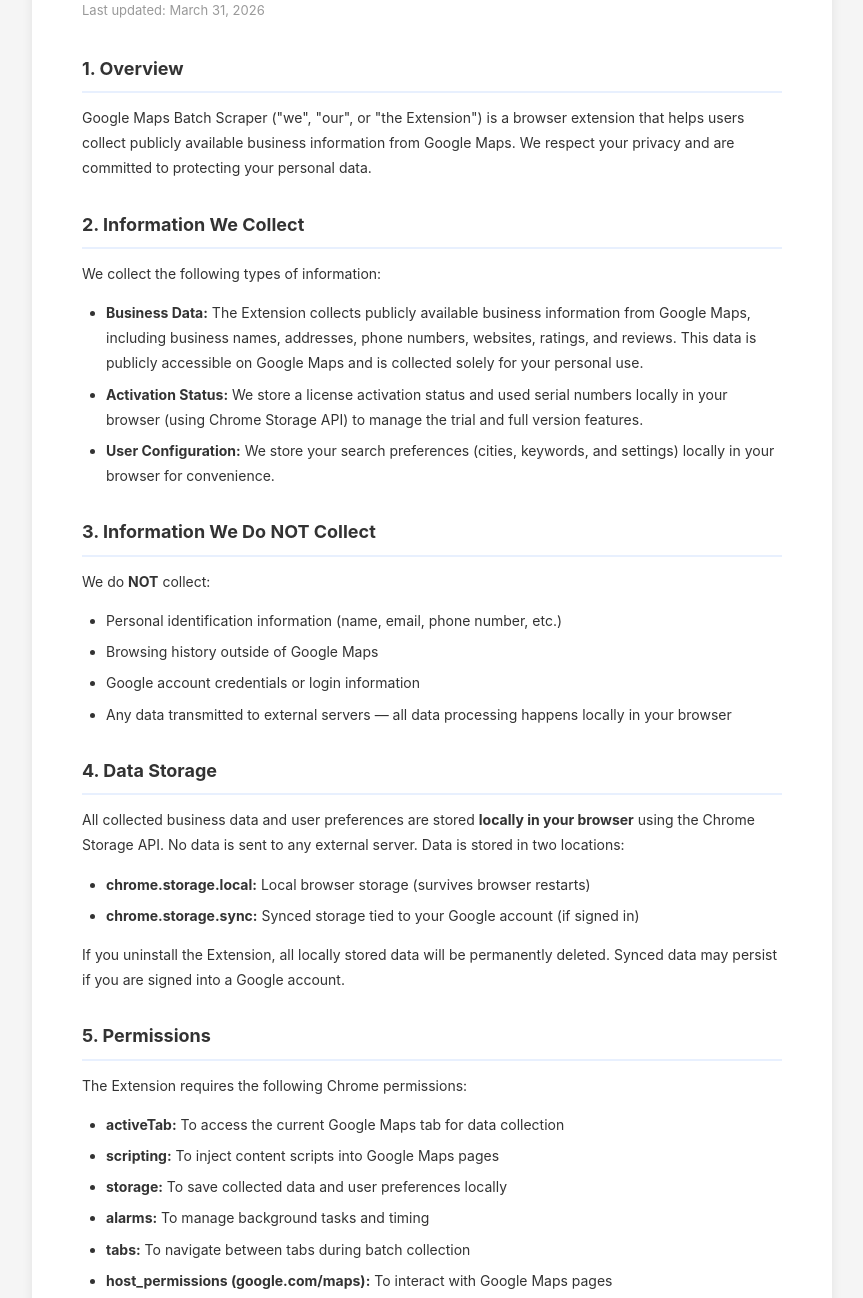
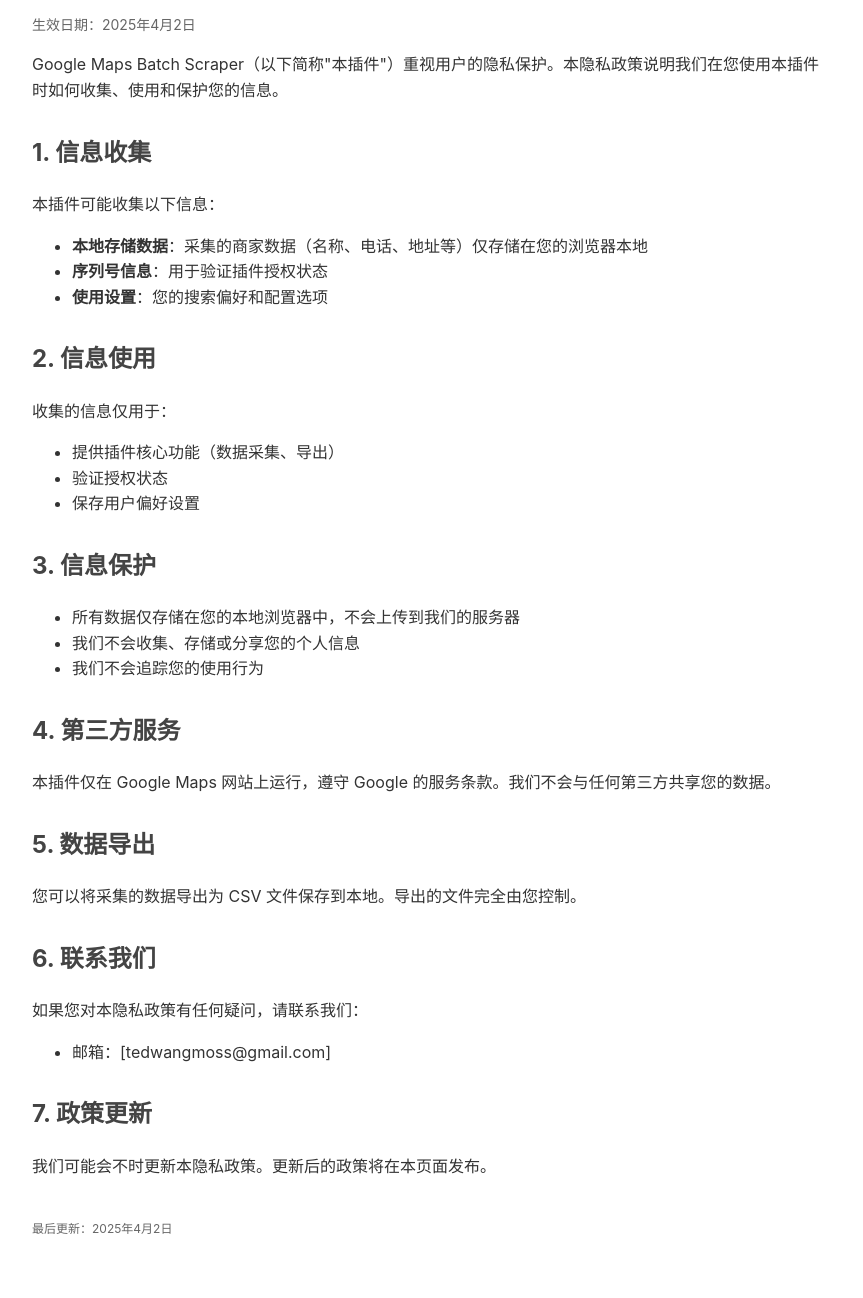
Before and after one commit to tedgut/google-maps-scraper-privacy, a plain HTML site: page index.html in a window 1280 px wide. Shown: the part 132-1430 px from the top of the page, without its empty margins (208-1071 px from the left). Drawn offline with Linux system fonts and the light colour scheme.

Commit message:
Update index.html

```diff
--- a/index.html
+++ b/index.html
@@ -1,148 +1,67 @@
 <!DOCTYPE html>
-<html lang="en">
+<html lang="zh-CN">
 <head>
     <meta charset="UTF-8">
     <meta name="viewport" content="width=device-width, initial-scale=1.0">
-  <title>Privacy Policy - Google Maps Batch Scraper</title>
+    <title>隐私政策 - Google Maps Batch Scraper</title>
     <style>
-    * { margin: 0; padding: 0; box-sizing: border-box; }
         body {
-      font-family: -apple-system, BlinkMacSystemFont, 'Segoe UI', Roboto, Helvetica, Arial, sans-serif;
+            font-family: -apple-system, BlinkMacSystemFont, "Segoe UI", Roboto, "Helvetica Neue", Arial, sans-serif;
+            line-height: 1.6;
+            max-width: 800px;
+            margin: 0 auto;
+            padding: 40px 20px;
             color: #333;
-      line-height: 1.8;
-      background: #f5f5f5;
         }
-    .container {
-      max-width: 800px;
-      margin: 40px auto;
-      background: #fff;
-      padding: 40px 50px;
-      border-radius: 12px;
-      box-shadow: 0 2px 12px rgba(0,0,0,0.08);
-    }
-    h1 {
-      font-size: 24px;
-      color: #1a73e8;
-      margin-bottom: 8px;
-    }
-    .update-date {
-      font-size: 13px;
-      color: #999;
-      margin-bottom: 30px;
-    }
-    h2 {
-      font-size: 18px;
-      color: #333;
-      margin-top: 28px;
-      margin-bottom: 12px;
-      padding-bottom: 6px;
-      border-bottom: 2px solid #e8f0fe;
-    }
-    p {
-      margin-bottom: 14px;
-      font-size: 14px;
-    }
-    ul {
-      margin-bottom: 14px;
-      padding-left: 24px;
-    }
-    li {
-      margin-bottom: 6px;
-      font-size: 14px;
-    }
-    .contact-box {
-      background: #e8f0fe;
-      border: 1px solid #c5d5f8;
-      border-radius: 8px;
-      padding: 16px 20px;
-      margin-top: 20px;
-    }
-    .contact-box strong {
-      color: #1a73e8;
-    }
+        h1 { color: #1a73e8; border-bottom: 2px solid #1a73e8; padding-bottom: 10px; }
+        h2 { color: #444; margin-top: 30px; }
+        .date { color: #666; font-size: 14px; }
     </style>
 </head>
 <body>
-  <div class="container">
-    <h1>Privacy Policy</h1>
-    <p class="update-date">Last updated: March 31, 2026</p>
+    <h1>隐私政策</h1>
+    <p class="date">生效日期：2025年4月2日</p>
 
-    <h2>1. Overview</h2>
-    <p>
-      Google Maps Batch Scraper ("we", "our", or "the Extension") is a browser extension that helps users collect publicly available business information from Google Maps. We respect your privacy and are committed to protecting your personal data.
-    </p>
+    <p>Google Maps Batch Scraper（以下简称"本插件"）重视用户的隐私保护。本隐私政策说明我们在您使用本插件时如何收集、使用和保护您的信息。</p>
 
-    <h2>2. Information We Collect</h2>
-    <p>We collect the following types of information:</p>
+    <h2>1. 信息收集</h2>
+    <p>本插件可能收集以下信息：</p>
     <ul>
-      <li><strong>Business Data:</strong> The Extension collects publicly available business information from Google Maps, including business names, addresses, phone numbers, websites, ratings, and reviews. This data is publicly accessible on Google Maps and is collected solely for your personal use.</li>
-      <li><strong>Activation Status:</strong> We store a license activation status and used serial numbers locally in your browser (using Chrome Storage API) to manage the trial and full version features.</li>
-      <li><strong>User Configuration:</strong> We store your search preferences (cities, keywords, and settings) locally in your browser for convenience.</li>
+        <li><strong>本地存储数据</strong>：采集的商家数据（名称、电话、地址等）仅存储在您的浏览器本地</li>
+        <li><strong>序列号信息</strong>：用于验证插件授权状态</li>
+        <li><strong>使用设置</strong>：您的搜索偏好和配置选项</li>
     </ul>
 
-    <h2>3. Information We Do NOT Collect</h2>
-    <p>We do <strong>NOT</strong> collect:</p>
+    <h2>2. 信息使用</h2>
+    <p>收集的信息仅用于：</p>
     <ul>
-      <li>Personal identification information (name, email, phone number, etc.)</li>
-      <li>Browsing history outside of Google Maps</li>
-      <li>Google account credentials or login information</li>
-      <li>Any data transmitted to external servers — all data processing happens locally in your browser</li>
+        <li>提供插件核心功能（数据采集、导出）</li>
+        <li>验证授权状态</li>
+        <li>保存用户偏好设置</li>
     </ul>
 
-    <h2>4. Data Storage</h2>
-    <p>
-      All collected business data and user preferences are stored <strong>locally in your browser</strong> using the Chrome Storage API. No data is sent to any external server. Data is stored in two locations:
-    </p>
+    <h2>3. 信息保护</h2>
     <ul>
-      <li><strong>chrome.storage.local:</strong> Local browser storage (survives browser restarts)</li>
-      <li><strong>chrome.storage.sync:</strong> Synced storage tied to your Google account (if signed in)</li>
-    </ul>
-    <p>
-      If you uninstall the Extension, all locally stored data will be permanently deleted. Synced data may persist if you are signed into a Google account.
-    </p>
-
-    <h2>5. Permissions</h2>
-    <p>The Extension requires the following Chrome permissions:</p>
-    <ul>
-      <li><strong>activeTab:</strong> To access the current Google Maps tab for data collection</li>
-      <li><strong>scripting:</strong> To inject content scripts into Google Maps pages</li>
-      <li><strong>storage:</strong> To save collected data and user preferences locally</li>
-      <li><strong>alarms:</strong> To manage background tasks and timing</li>
-      <li><strong>tabs:</strong> To navigate between tabs during batch collection</li>
-      <li><strong>host_permissions (google.com/maps):</strong> To interact with Google Maps pages</li>
+        <li>所有数据仅存储在您的本地浏览器中，不会上传到我们的服务器</li>
+        <li>我们不会收集、存储或分享您的个人信息</li>
+        <li>我们不会追踪您的使用行为</li>
     </ul>
 
-    <h2>6. Third-Party Services</h2>
-    <p>
-      This Extension does <strong>NOT</strong> integrate with or send data to any third-party services, analytics platforms, or advertising networks. All functionality operates entirely within your browser.
-    </p>
+    <h2>4. 第三方服务</h2>
+    <p>本插件仅在 Google Maps 网站上运行，遵守 Google 的服务条款。我们不会与任何第三方共享您的数据。</p>
 
-    <h2>7. Data Export</h2>
-    <p>
-      You can export collected business data as CSV files at any time. Exported files are saved to your local device and are not transmitted anywhere.
-    </p>
+    <h2>5. 数据导出</h2>
+    <p>您可以将采集的数据导出为 CSV 文件保存到本地。导出的文件完全由您控制。</p>
 
-    <h2>8. Data Security</h2>
-    <p>
-      We take reasonable measures to protect your data. Since all data is stored locally in your browser, the security of your data depends on the security of your device and browser. We recommend keeping your browser and operating system up to date.
-    </p>
+    <h2>6. 联系我们</h2>
+    <p>如果您对本隐私政策有任何疑问，请联系我们：</p>
+    <ul>
+        <li>邮箱：[tedwangmoss@gmail.com]</li>
+    </ul>
 
-    <h2>9. Children's Privacy</h2>
-    <p>
-      This Extension is not intended for use by children under the age of 13. We do not knowingly collect personal information from children.
-    </p>
+    <h2>7. 政策更新</h2>
+    <p>我们可能会不时更新本隐私政策。更新后的政策将在本页面发布。</p>
 
-    <h2>10. Changes to This Policy</h2>
-    <p>
-      We may update this Privacy Policy from time to time. Any changes will be reflected on this page with an updated "Last updated" date. We encourage you to review this policy periodically.
-    </p>
-
-    <h2>11. Contact Us</h2>
-    <p>If you have any questions or concerns about this Privacy Policy, please contact us:</p>
-    <div class="contact-box">
-      <p><strong>Email:</strong> jackwangmooss@gmail.com</p>
-      <p><strong>Subject:</strong> Privacy Policy Inquiry</p>
-    </div>
-  </div>
+    <p style="margin-top: 40px; color: #666; font-size: 12px;">最后更新：2025年4月2日</p>
 </body>
 </html>
```
Lines whose indentation alone changed are shown as unchanged.
